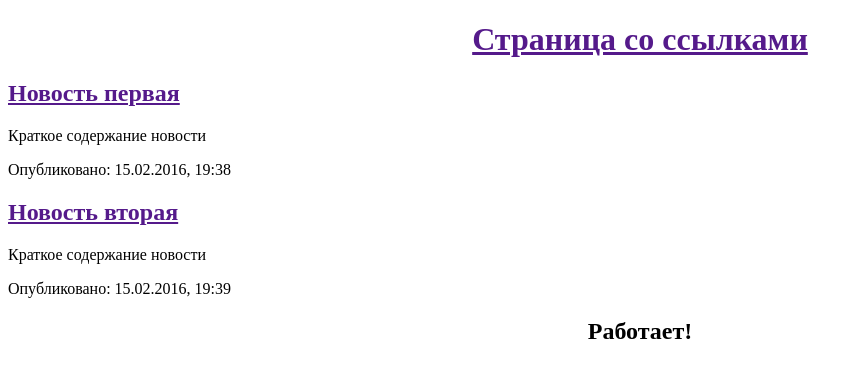
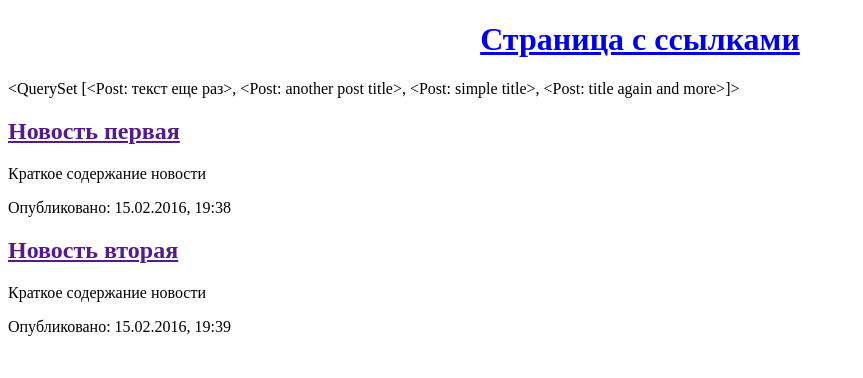
Before and after one commit to 458874/djbook, a Django app: page / in a window 1280 px wide. Shown: the top 378 px of the page, without its empty margins (0-863 px from the left). Run offline with Django 3.2, Linux system fonts and the light colour scheme; data comes from the database, SQL or seed files in the repository; both versions use the stored data as it was after the commit.

Commit message:
исправлена ошибка описания модели, в html добавлен запрос из бд

```diff
--- a/blog/admin.py
+++ b/blog/admin.py
@@ -1,6 +1,5 @@
 from django.contrib import admin
 from .models import Post
 
+# Register your models here.
 admin.site.register(Post)
-
-# Register your models here.
--- a/blog/templates/blog/post_list.html
+++ b/blog/templates/blog/post_list.html
@@ -5,8 +5,10 @@
 	</head>
 	<body>
 	<div>
-		<h1><center><a href="">Страница со ссылками</a></h1></div></center></h1>
+		<h1><center><a href="/">Страница с ссылками</a></center></h1>
 	</div>
+
+	{{ posts }}
 
 	<div>
 		<h2><a href="">Новость первая</a></h2>
@@ -20,6 +22,5 @@
 		<p>Опубликовано: 15.02.2016, 19:39</p>
 	</div>
 
-		<p><center><h2>Работает!</h2></center></p>
 	</body>
 </html>
--- a/blog/urls.py
+++ b/blog/urls.py
@@ -2,5 +2,5 @@ from django.conf.urls import url
 from . import views
 
 urlpatterns = [
-	url(r'^$', views.post_list, name='post_list'),
+    url(r'^$', views.post_list, name='post_list'),
 ]
--- a/blog/views.py
+++ b/blog/views.py
@@ -1,5 +1,8 @@
 from django.shortcuts import render
+from django.utils import timezone
+from .models import Post
 
 # Create your views here.
 def post_list(request):
-	return render(request, 'blog/post_list.html', {})
+    posts = Post.objects.filter(published_date__lte=timezone.now()).order_by('published_date')
+    return render(request, 'blog/post_list.html', {'posts': posts})
--- a/djbook/urls.py
+++ b/djbook/urls.py
@@ -8,4 +8,5 @@ urlpatterns = [
 
     url(r'^admin/', include(admin.site.urls)),
     url(r'', include('blog.urls')),
+
 ]
```
Also changed, not shown: blog/models.py (+12 -10 lines), db.sqlite3.
